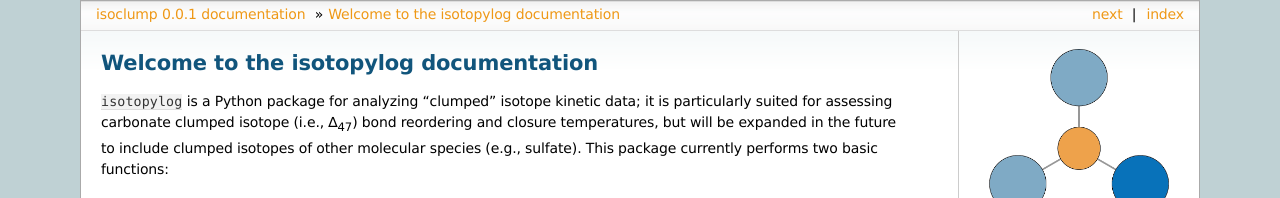
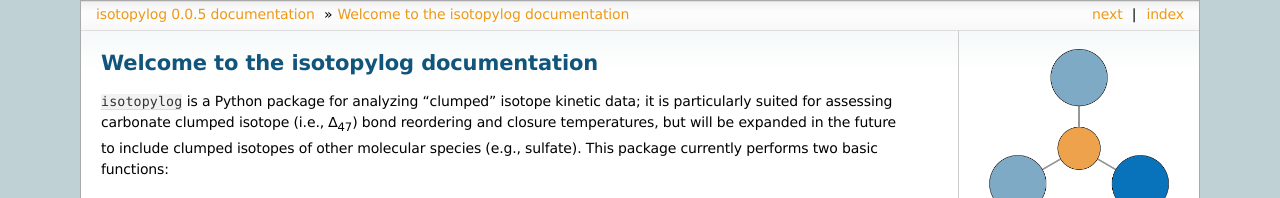
Before and after one commit to FluvialSeds/isotopylog, a Sphinx documentation site: the page built from docs/index.rst, in a window 1280 px wide and 900 px high. Shown: the top 198 px of the window. Built offline with Sphinx 7.4.7, drawn with Linux system fonts in a browser that asks for light colours; some of the changed text lies outside the part shown.

Commit message:
updated docs version

```diff
--- a/docs/conf.py
+++ b/docs/conf.py
@@ -45,7 +45,7 @@
 master_doc = 'index'
 
 # # General information about the project.
-# project = u'isoclump'
+# project = u'isotopylog'
 # copyright = u'2020, Jordon D. Hemingway'
 # author = u'Jordon D. Hemingway'
 
@@ -230,7 +230,7 @@ master_doc = 'index'
 # # html_search_scorer = 'scorer.js'
 
 # # Output file base name for HTML help builder.
-# htmlhelp_basename = 'isoclumpdoc'
+# htmlhelp_basename = 'isotopylogdoc'
 
 # # -- Options for LaTeX output ---------------------------------------------
 
@@ -256,7 +256,7 @@ master_doc = 'index'
 # # (source start file, target name, title,
 # #  author, documentclass [howto, manual, or own class]).
 # latex_documents = [
-#     (master_doc, 'isoclump.tex', 'isoclump Documentation',
+#     (master_doc, 'isotopylog.tex', 'isotopylog Documentation',
 #      'Jordon D. Hemingway', 'manual'),
 # ]
 
@@ -298,7 +298,7 @@ master_doc = 'index'
 # # One entry per manual page. List of tuples
 # # (source start file, name, description, authors, manual section).
 # man_pages = [
-#     (master_doc, 'isoclump', 'isoclump Documentation',
+#     (master_doc, 'isotopylog', 'isotopylog Documentation',
 #      [author], 1)
 # ]
 
@@ -313,8 +313,8 @@ master_doc = 'index'
 # # (source start file, target name, title, author,
 # #  dir menu entry, description, category)
 # texinfo_documents = [
-#     (master_doc, 'isoclump', 'isoclump Documentation',
-#      author, 'isoclump', 'clumped isotope kinetic analysis',
+#     (master_doc, 'isotopylog', 'isotopylog Documentation',
+#      author, 'isotopylog', 'clumped isotope kinetic analysis',
 #      'Miscellaneous'),
 # ]
 
@@ -450,12 +450,12 @@ sys.path.insert(0, os.path.abspath('..'))
 
 # -- Project information -----------------------------------------------------
 
-project = 'isoclump'
+project = 'isotopylog'
 copyright = '2020, Jordon D. Hemingway'
 author = 'Jordon D. Hemingway'
 
 # The full version, including alpha/beta/rc tags
-release = '0.0.1'
+release = '0.0.5'
 
 
 # -- General configuration ---------------------------------------------------
```
